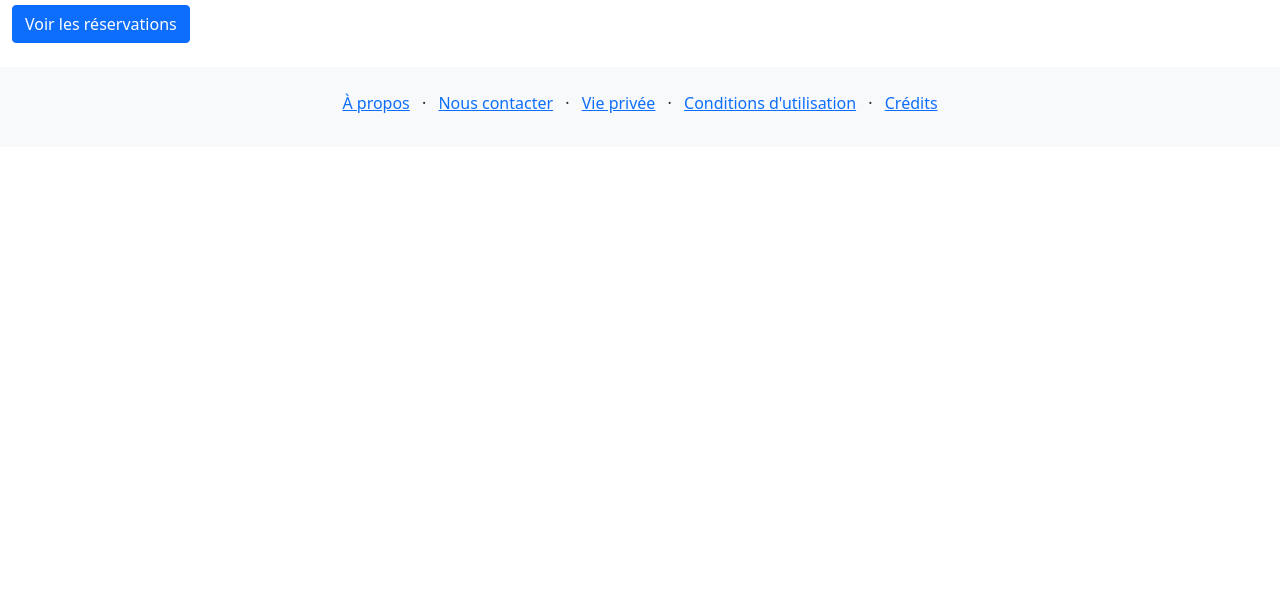
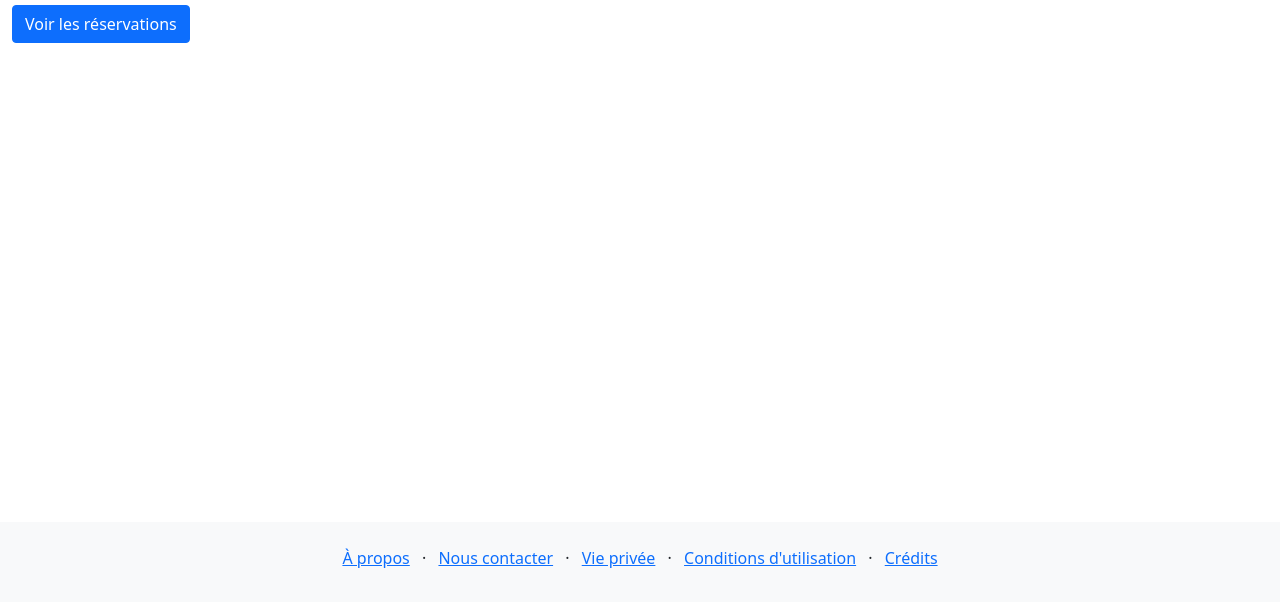
Before and after one commit to E-IckArt/API_Parking_NodeJS-FrontEnd, a website: page public/index.html in a window 1280 px wide. Shown: the part 198-800 px from the top of the page. Drawn offline with nearby package versions, Linux system fonts and the light colour scheme.

Commit message:
Bf- Footer position

```diff
--- a/public/index.html
+++ b/public/index.html
@@ -17,7 +17,7 @@
             href="https://cdn.jsdelivr.net/npm/bootstrap-icons@1.8.3/font/bootstrap-icons.css"
         />
     </head>
-    <body>
+    <body class="d-flex flex-column min-vh-100">
         <!-- START : HEADER -->
         <header class="container-fluid my-header bg-light">
             <div class="row">
@@ -206,7 +206,7 @@
         <!-- END : MAIN CONTENT-->
 
         <!-- START : FOOTER -->
-        <footer class="my-footer bg-light mt-4">
+        <footer class="my-footer bg-light mt-auto">
             <div class="container">
                 <div class="row pt-4 pb-3">
                     <div class="col">
```
Also changed, not shown: public/parkings.html (+2 -2 lines), public/reservations.html (+2 -2 lines).
